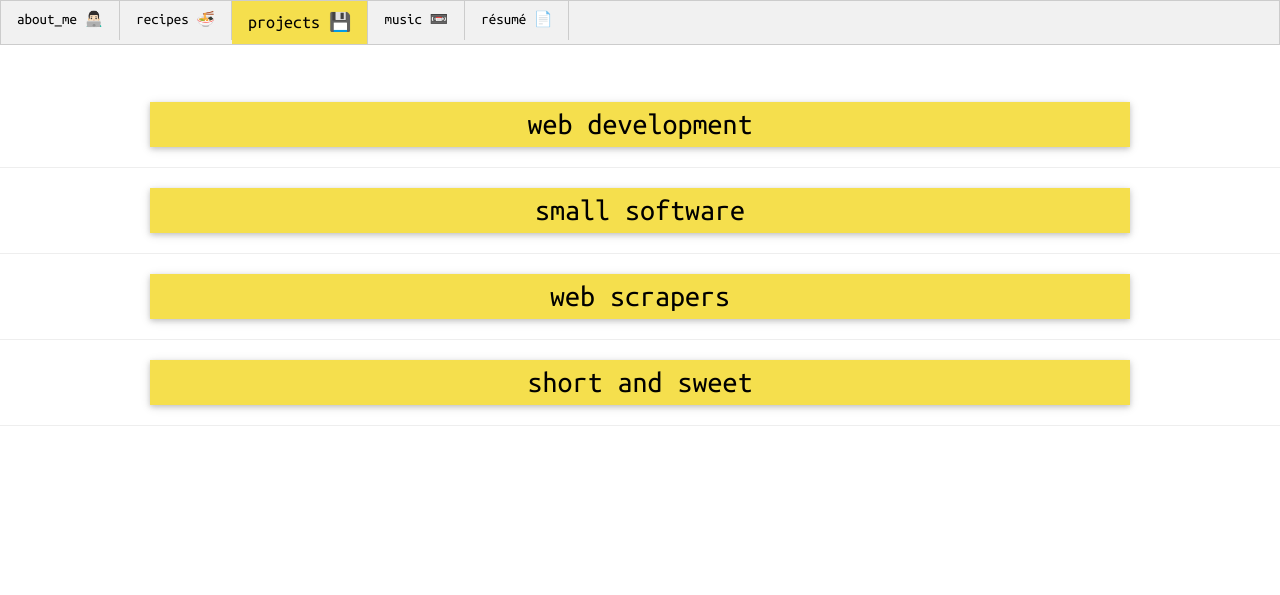
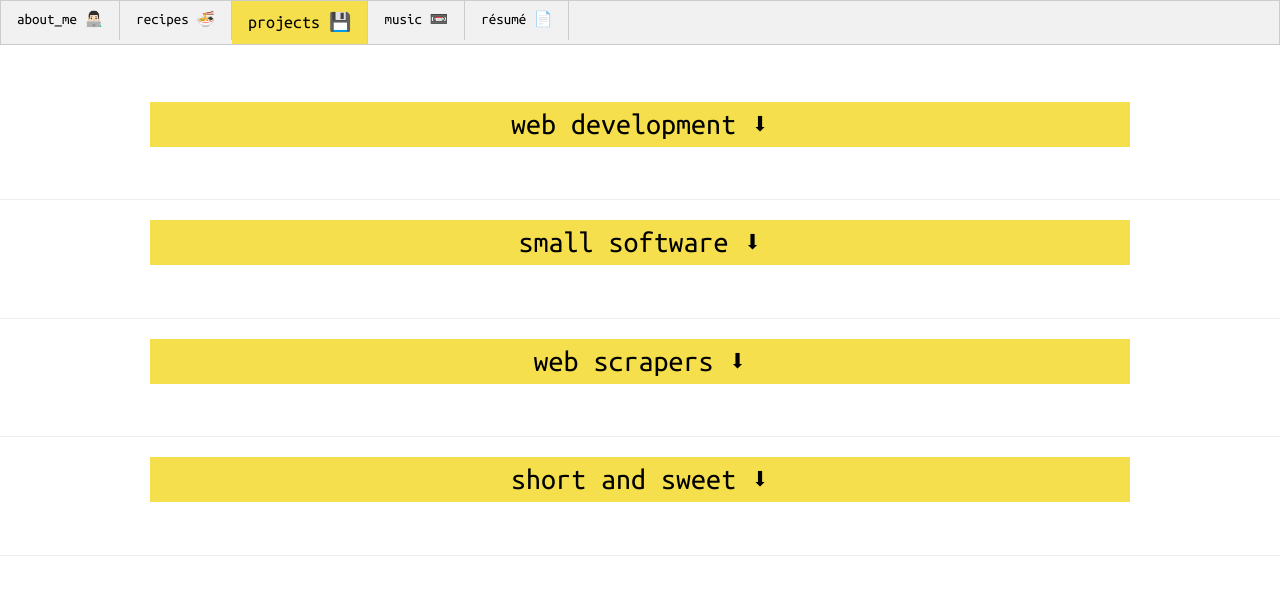
Before and after one commit to tibipin/This-Website, a Flask app: template app/templates/public/projects.html in a window 1280 px wide. Shown: the top 595 px of the page. Run offline with Flask 2, Linux system fonts and the light colour scheme; the template is opened without the code that fills it: most values are stand-ins (such as "Sample title", 1, 10 or a date in 2020).

Commit message:
a bit more work on styling

```diff
--- a/app/templates/public/projects.html
+++ b/app/templates/public/projects.html
@@ -11,15 +11,13 @@
 ] -%}
 
 {% for category in categories %}
-    <div class="w3-content illuminating w3-center">
-        <div class="w3-card-2 w3-mobile">
-            <h2> {{ category.replace('-',' ')}} </h2>
-        </div>
+    <div class="w3-content w3-center illuminating">
+            <h2> {{ category.replace('-',' ') }} ⬇</h2>
     </div>
     {% for link in projects %}
         {% if category in link[1] %}
             <div class="w3-content">
-                <div class="w3-card-2 w3-mobile">
+                <div class="w3-card-2 w3-mobile w3-border">
                     <div class="w3-container w3-border">
                         <h4><b>{{ link[0].replace('-',' ') }}</b></h4>
                     </div>
@@ -27,12 +25,13 @@
                     <div class="w3-container">
                         <p>{{ link[2] }}</p>
                     </div>
-                    <a style="font-size:16px" class="w3-btn" href="https://github.com/tibipin/{{link[0]}}">👾 see code</a>
+                    <p class="w3-center"><a style="font-size:16px" class="w3-btn" href="https://github.com/tibipin/{{ link[0] }}">👾 see code</a></p>
                 </div>
+                <br>
             </div>
-            <br>
         {% endif %}
     {% endfor %}
+    <br>
     <hr>
 {% endfor %}
 {% endblock %}
```
